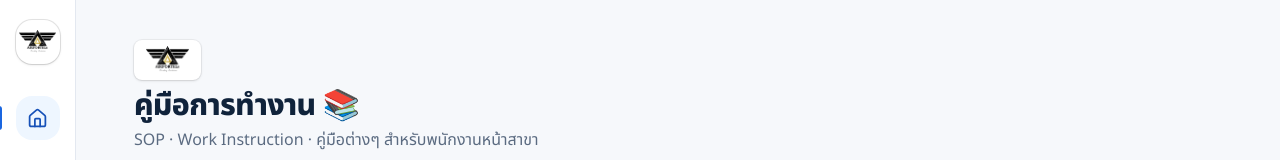
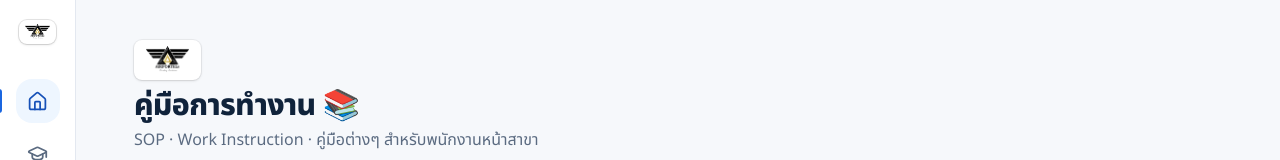
Before and after one commit to tanida-maker/OP_SOP-Handbook, a Next.js app: page / in a window 1280 px wide. Shown: the top 160 px of the page. Built offline with nearby package versions, Linux system fonts and the light colour scheme; no server answers; the database is empty.

Commit message:
Logo: show full mark at natural aspect on white plate (no square crop)

```diff
--- a/src/app/admin/layout.tsx
+++ b/src/app/admin/layout.tsx
@@ -26,7 +26,7 @@ export default async function AdminLayout({
         {/* Sidebar */}
         <aside className="md:w-60 md:shrink-0">
           <div className="mb-4 flex items-center gap-2">
-            <Logo size={36} />
+            <Logo height={20} />
             <div className="leading-tight">
               <p className="text-sm font-extrabold text-text">ระบบจัดการ</p>
               <p className="text-[11px] text-muted">Knowledge Center Admin</p>
--- a/src/app/login/page.tsx
+++ b/src/app/login/page.tsx
@@ -11,7 +11,7 @@ export default function LoginPage() {
       <div className="w-full max-w-md">
         <div className="mb-6 text-center">
           <div className="mb-3 flex justify-center">
-            <Logo size={56} />
+            <Logo height={40} />
           </div>
           <p className="text-sm font-semibold text-brand-600">AIRPORTELs</p>
           <h1 className="text-xl font-extrabold text-text">
--- a/src/components/LeftRail.tsx
+++ b/src/components/LeftRail.tsx
@@ -57,7 +57,7 @@ export default function LeftRail({
         title="Operations Knowledge Center"
         className="transition hover:opacity-90"
       >
-        <Logo size={44} />
+        <Logo height={16} />
       </Link>
 
       <nav className="mt-8 flex flex-1 flex-col items-center gap-2">
--- a/src/components/Logo.tsx
+++ b/src/components/Logo.tsx
@@ -1,26 +1,23 @@
-// AIRPORTELs logo — official image asset (public/airportels-logo.avif).
-// The mark is black + gold on a transparent background, so it sits on a WHITE
-// rounded tile (with padding) to stand out clearly in both light and dark themes.
+// AIRPORTELs logo — official image asset shown at its natural (horizontal)
+// aspect ratio on a white plate that hugs it, so the dark+gold mark stays crisp
+// in both themes without being cropped or squeezed into a square.
 
 export default function Logo({
-  size = 44,
+  height = 24,
   className = "",
 }: {
-  size?: number;
+  height?: number;
   className?: string;
 }) {
   return (
     <span
-      className={`grid shrink-0 place-items-center overflow-hidden rounded-2xl bg-white shadow-sm ring-1 ring-black/10 ${className}`}
-      style={{ width: size, height: size }}
+      className={`inline-flex items-center justify-center rounded-lg bg-white px-1.5 py-1 shadow-sm ring-1 ring-black/10 ${className}`}
     >
       {/* eslint-disable-next-line @next/next/no-img-element */}
       <img
         src="/airportels-logo.avif"
         alt="AIRPORTELs"
-        width={size}
-        height={size}
-        style={{ width: "82%", height: "82%", objectFit: "contain" }}
+        style={{ height, width: "auto", display: "block" }}
       />
     </span>
   );
--- a/src/components/SiteHeader.tsx
+++ b/src/components/SiteHeader.tsx
@@ -48,7 +48,7 @@ export default function SiteHeader({
       <div className="mx-auto flex h-16 max-w-6xl items-center gap-3 px-4">
         {/* Logo */}
         <Link href="/" className="flex items-center gap-2 shrink-0">
-          <Logo size={38} />
+          <Logo height={22} />
           <span className="hidden sm:block leading-tight">
             <span className="block text-sm font-extrabold tracking-tight text-text">
               AIRPORTELs
```
